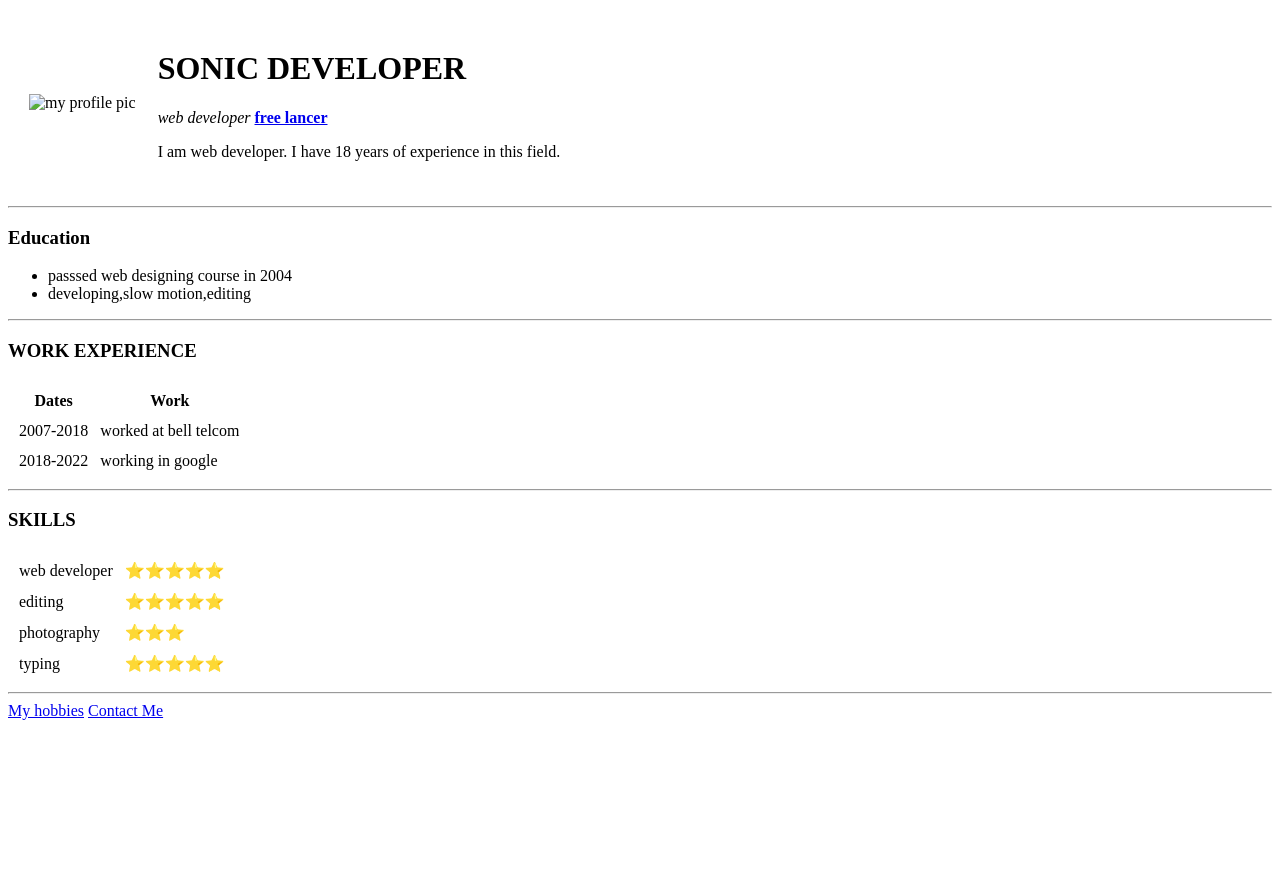
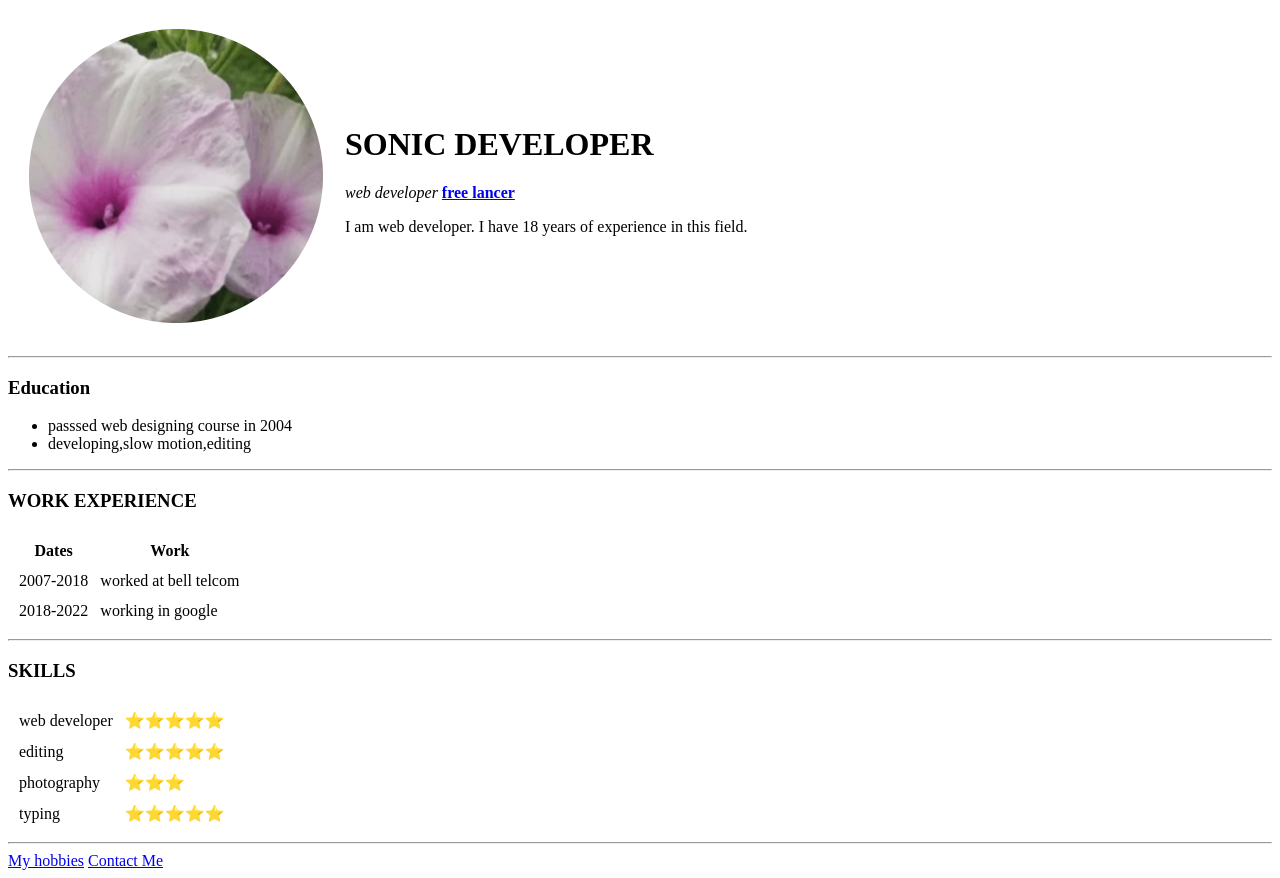
Before and after one commit to vlsi1923/CV, a plain HTML site: page index.html in a window 1280 px wide. Before the commit the page ends 800 px from the top, so only its background shows below. Drawn offline with Linux system fonts and the light colour scheme.

Commit message:
Update index.html
change of image

```diff
--- a/index.html
+++ b/index.html
@@ -8,7 +8,7 @@
 
 <body>
   <table cellspacing="20">
-    <td><img src="crop-circle.png.lnk" alt="my profile pic"></td>
+    <td><img src="images.png" alt="my profile pic"></td>
     <td>
       <h1>SONIC DEVELOPER</h1>
 
```
